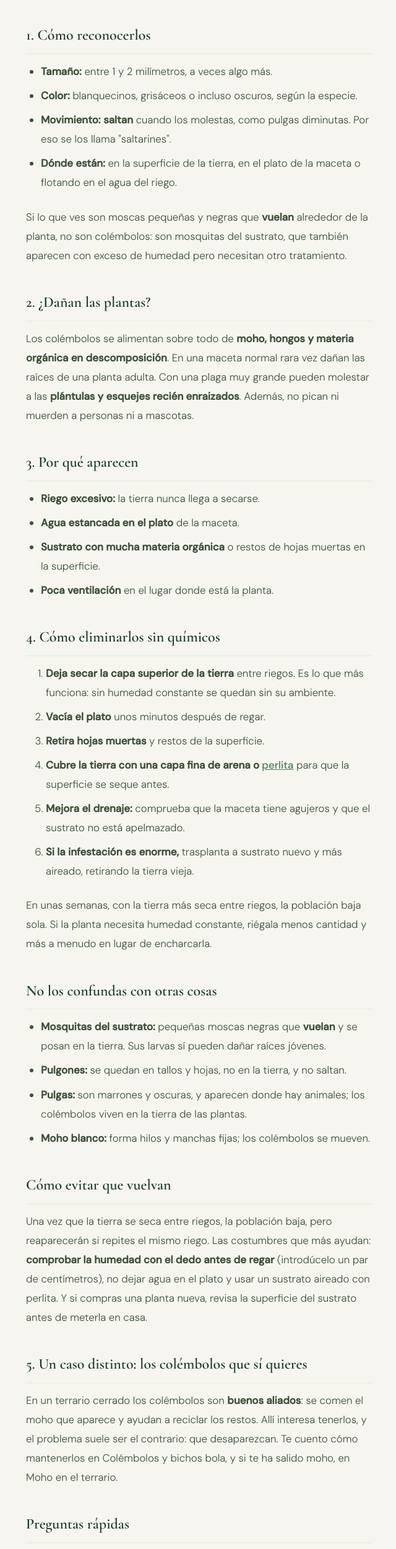
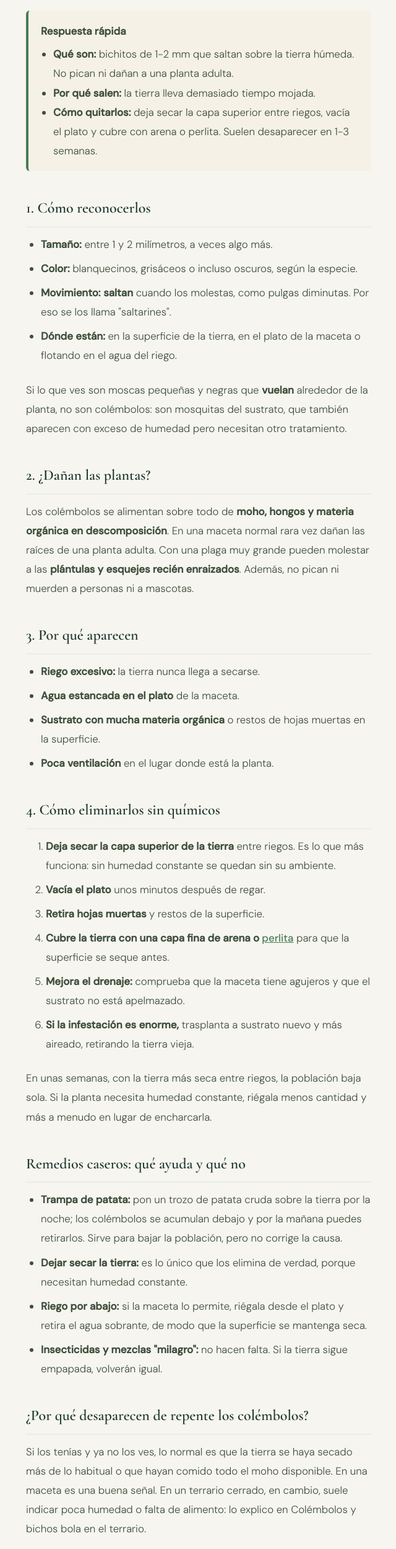
Before and after one commit to Nowy0711/nowy0711.github.io, a plain HTML site: page colembolos-en-macetas.html in a window 1280 px wide. Shown: the part 1137-3636 px from the top of the page at 62% size, without its empty margins (304-944 px from the left). Drawn offline with nearby package versions, Linux system fonts and the light colour scheme.

Commit message:
colembolos-en-macetas: respuesta rapida, remedios caseros y por que desaparecen
Co-Authored-By: Claude Sonnet 5.5 <noreply@anthropic.com>

```diff
--- a/colembolos-en-macetas.html
+++ b/colembolos-en-macetas.html
@@ -217,6 +217,14 @@
       <img src="img/colembolos.webp" width="1000" height="768" alt="Detalle macro de colémbolos blanquecinos sobre la tierra de una maceta" fetchpriority="high" decoding="async" />
       <p class="img-caption">Detalle de un colémbolo. Foto: AJC1, <a href="https://creativecommons.org/licenses/by-sa/2.0" target="_blank" rel="noopener license">CC BY-SA 2.0</a>, vía <a href="https://commons.wikimedia.org/wiki/File:Folsomia_candida_(16407612393).jpg" target="_blank" rel="noopener">Wikimedia Commons</a>.</p>
 
+      <div style="background:var(--cream,#f6f1e7);border-left:4px solid var(--vs);padding:1.1rem 1.25rem;border-radius:var(--r);margin:0 0 1.75rem;">
+        <p style="margin:0 0 .4rem;"><strong>Respuesta rápida</strong></p>
+        <ul style="margin:0;padding-left:1.25rem;">
+          <li><strong>Qué son:</strong> bichitos de 1-2 mm que saltan sobre la tierra húmeda. No pican ni dañan a una planta adulta.</li>
+          <li><strong>Por qué salen:</strong> la tierra lleva demasiado tiempo mojada.</li>
+          <li><strong>Cómo quitarlos:</strong> deja secar la capa superior entre riegos, vacía el plato y cubre con arena o perlita. Suelen desaparecer en 1-3 semanas.</li>
+        </ul>
+      </div>
       <div class="ad-inarticle">
         <ins class="adsbygoogle"
              style="display:block"
@@ -258,6 +266,15 @@
       </ol>
       <p>En unas semanas, con la tierra más seca entre riegos, la población baja sola. Si la planta necesita humedad constante, riégala menos cantidad y más a menudo en lugar de encharcarla.</p>
 
+      <h3>Remedios caseros: qué ayuda y qué no</h3>
+      <ul style="margin: 0 0 1.5rem 0; padding-left: 1.5rem;">
+        <li style="margin-bottom: 0.5rem;"><strong>Trampa de patata:</strong> pon un trozo de patata cruda sobre la tierra por la noche; los colémbolos se acumulan debajo y por la mañana puedes retirarlos. Sirve para bajar la población, pero no corrige la causa.</li>
+        <li style="margin-bottom: 0.5rem;"><strong>Dejar secar la tierra:</strong> es lo único que los elimina de verdad, porque necesitan humedad constante.</li>
+        <li style="margin-bottom: 0.5rem;"><strong>Riego por abajo:</strong> si la maceta lo permite, riégala desde el plato y retira el agua sobrante, de modo que la superficie se mantenga seca.</li>
+        <li><strong>Insecticidas y mezclas "milagro":</strong> no hacen falta. Si la tierra sigue empapada, volverán igual.</li>
+      </ul>
+      <h3>¿Por qué desaparecen de repente los colémbolos?</h3>
+      <p>Si los tenías y ya no los ves, lo normal es que la tierra se haya secado más de lo habitual o que hayan comido todo el moho disponible. En una maceta es una buena señal. En un terrario cerrado, en cambio, suele indicar poca humedad o falta de alimento: lo explico en <a href="escuadron-limpieza.html">Colémbolos y bichos bola en el terrario</a>.</p>
       <div class="ad-inarticle">
         <ins class="adsbygoogle"
              style="display:block"
```
